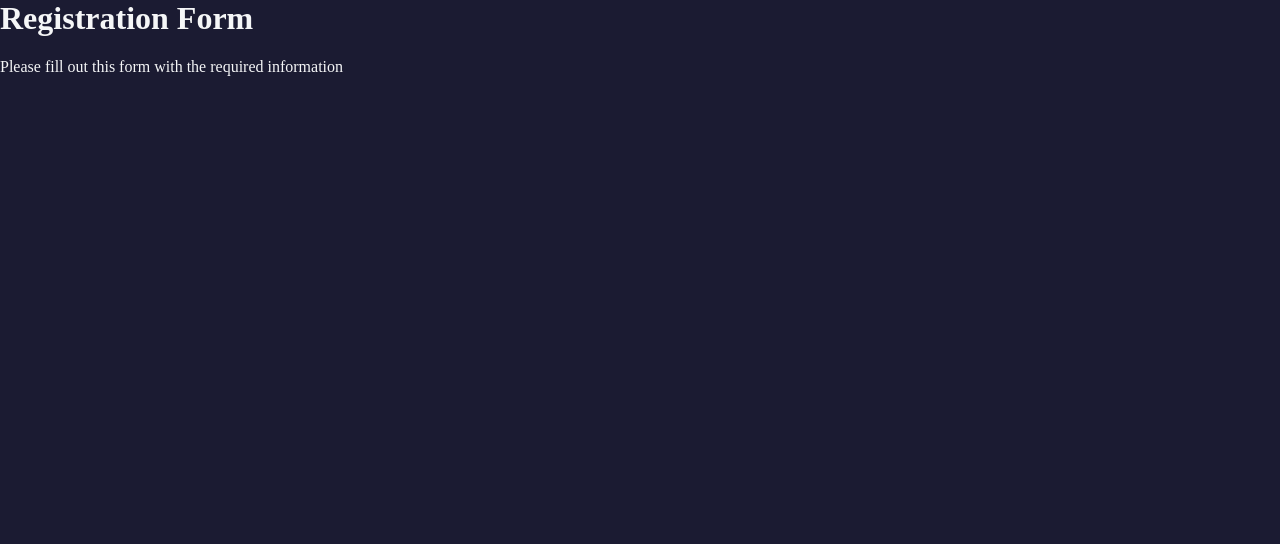
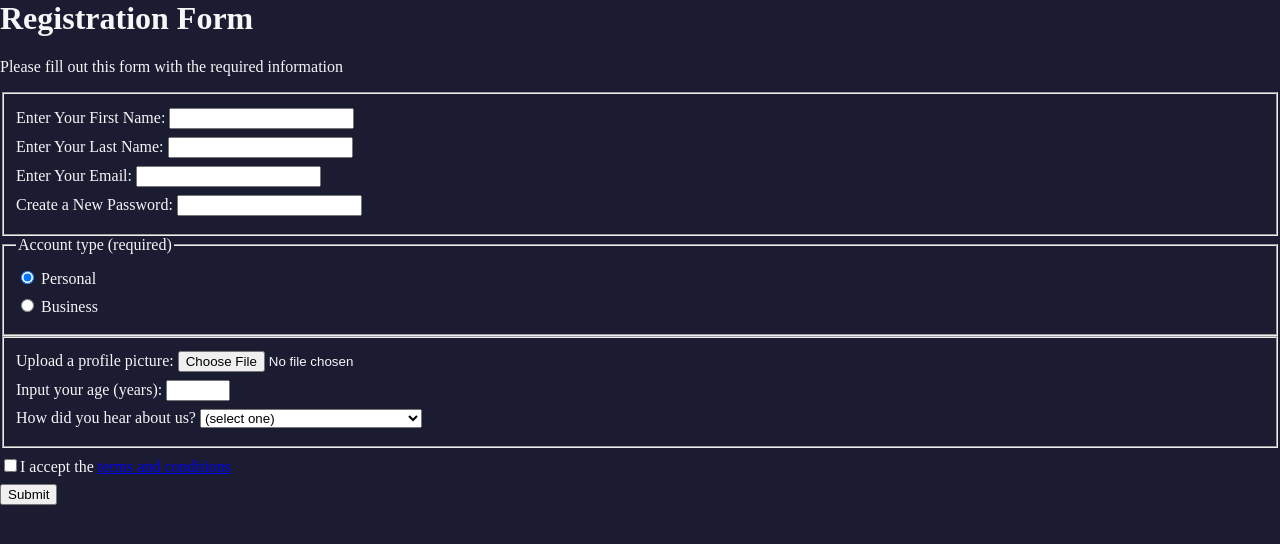
Before and after one commit to yxl10011/freecodecamp, a plain HTML site: page RegistrationForm/index.html in a window 1280 px wide. Drawn offline with Linux system fonts and the light colour scheme.

Commit message:
25_04_15

```diff
--- a/RegistrationForm/index.html
+++ b/RegistrationForm/index.html
@@ -8,5 +8,37 @@
     <body>
         <h1>Registration Form</h1>
         <p>Please fill out this form with the required information</p>
+        <form>
+            <fieldset>
+                <label for="first-name" type="text">Enter Your First Name: <input id="first-name" required/></label>
+                <label for="last-name" type="text">Enter Your Last Name: <input id="last-name" required/></label>
+                <label for="email" type="text">Enter Your Email: <input id="email" reqiured/></label>
+                <label for="new-password" type="text">Create a New Password: <input id="new-password" pattern="[a-z0-5{8,}]" required/></label>
+            </fieldset>
+            <fieldset>
+                <legend>Account type (required)</legend>
+                <label for="personal-account"><input type="radio" name="account-type" id="personal-account" checked/> Personal</label>
+                <label for="business-account"><input type="radio" name="account-type" id="business-account"/> Business</label>
+            </fieldset>
+            <fieldset>
+                <label>
+                    Upload a profile picture: <input type="file"/>
+                </label>
+                <label>Input your age (years): <input type="number" min="13" max="120"/></label>
+                <label>How did you hear about us?
+                    <select>
+                        <option value="">(select one)</option>
+                        <option value="1">freeCodeCamp News</option>
+                        <option value="2">freeCodeCamp YouTube Channel</option>
+                        <option value="3">freeCodeCamp Forum</option>
+                        <option value="4">Other</option>
+                    </select>
+                </label>
+
+            </fieldset>
+            <label for="terms-and-conditions"><input type="checkbox" id="terms-and-conditions" required/>I accept the <a href="https://www.freecodecamp.org/news/terms-of-service/">terms and conditions</a></label>
+
+            <input type="submit" value="Submit"/>
+        </form>
     </body>
 </html>
--- a/RegistrationForm/styles.css
+++ b/RegistrationForm/styles.css
@@ -3,5 +3,10 @@ body {
     height: 100vh;
     margin: 0;
     background-color: #1b1b32;
-    color: #f5f6f7
+    color: #f5f6f7;
+  }
+
+label {
+    display: block;
+    margin: 0.5rem 0;
 }
```
